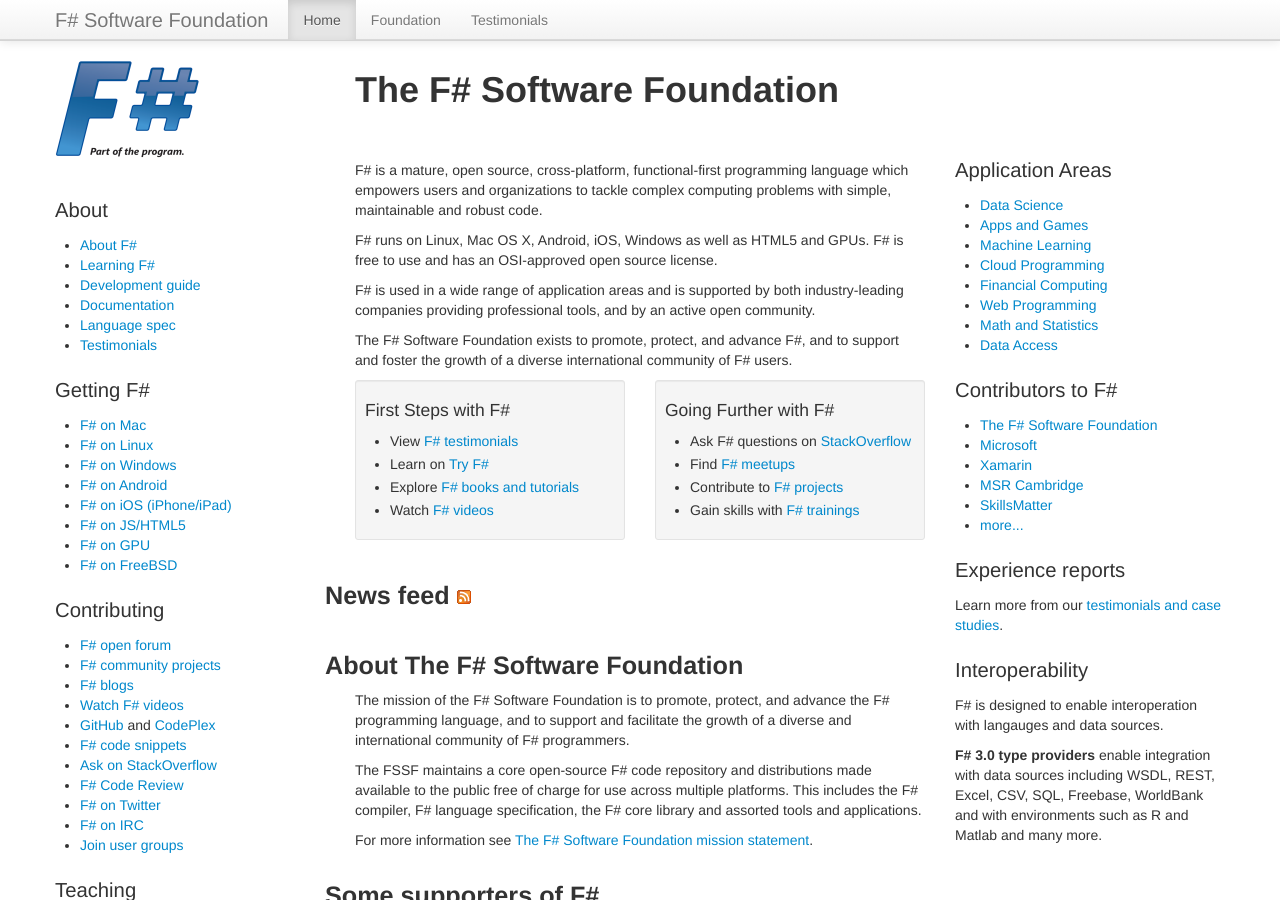
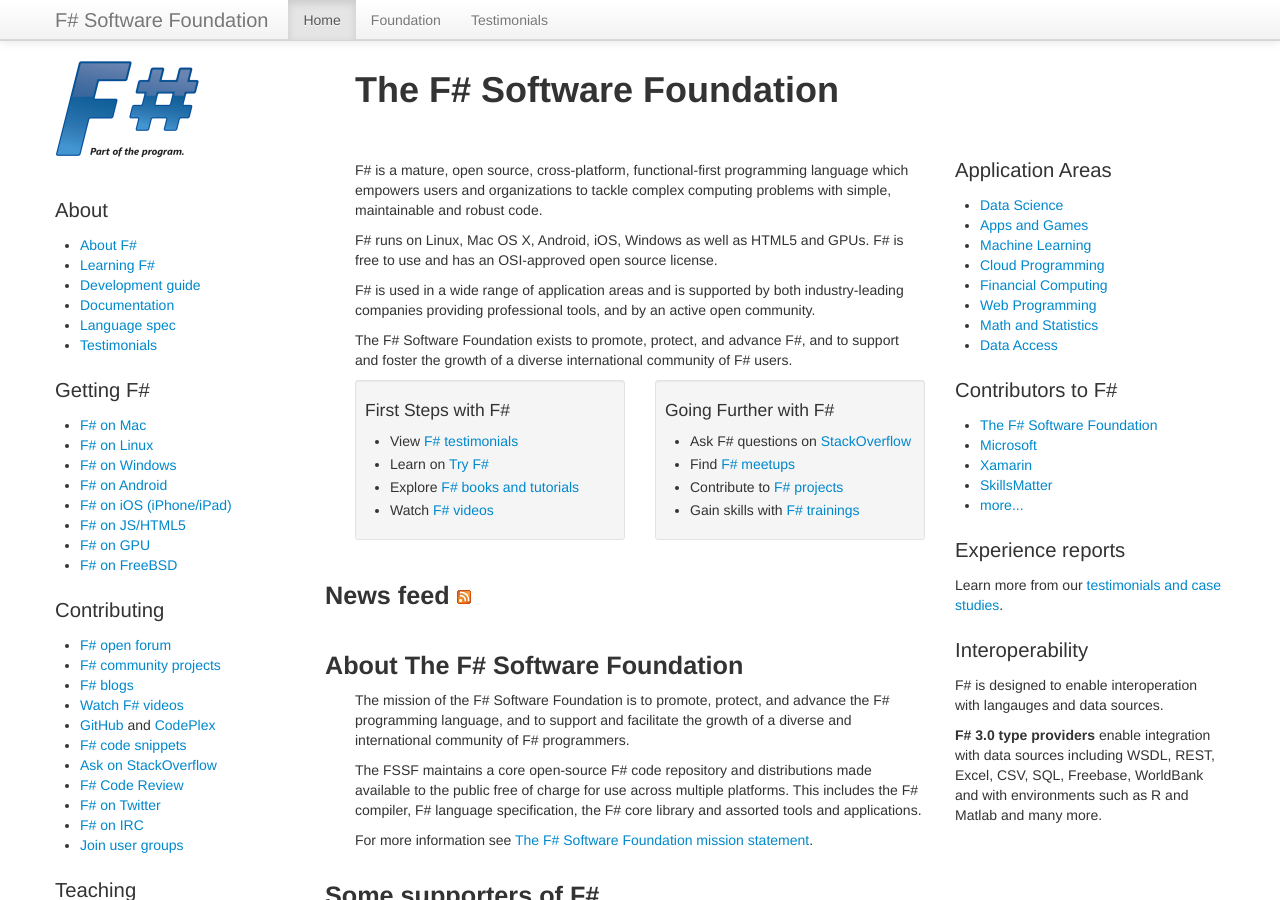
Before and after one commit to fsharp/fsharp.org, a Jekyll site: the page built from index.html, in a window 1280 px wide and 900 px high. Built offline with Jekyll 4.4.1, drawn with Linux system fonts in a browser that asks for light colours; nearby versions of some CDN libraries; some web fonts are replaced; comment, search, counter and statistics services are not loaded.

Commit message:
Update index.html

```diff
--- a/index.html
+++ b/index.html
@@ -97,7 +97,6 @@
       <li><a href="http://fsharp.org/">The F# Software Foundation</a></li>
       <li><a href="http://fsharp.net">Microsoft</a></li>
       <li><a href="http://xamarin.com">Xamarin</a></li>
-      <li><a href="http://research.microsoft.com/fsharp">MSR Cambridge</a></li>
       <li><a href="http://skillsmatter.com/search?cx=018111287228818953049%3As05tkt5mhbk&cof=FORID%3A11&q=f%23&sa=Search&siteurl=">SkillsMatter</a></li>
       <li><a href="#sponsors">more...</a></li>
     </ul>
```
